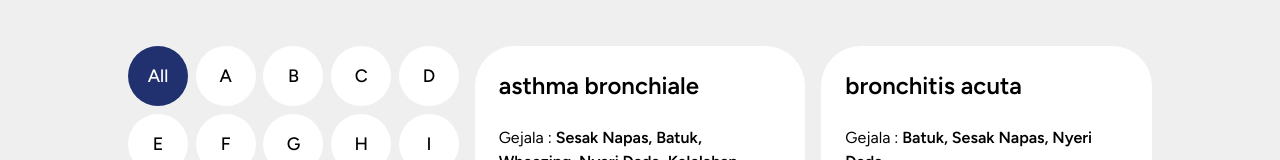
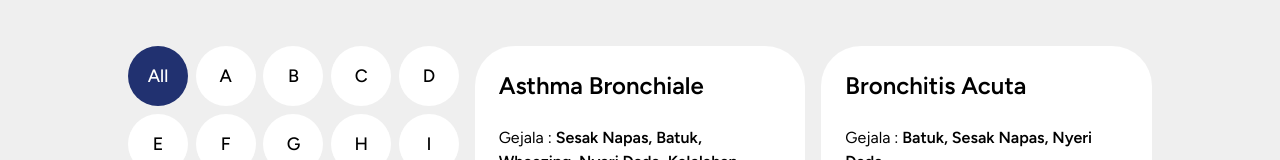
Before and after one commit to aryndraa/healthify, a React (Vite) app: page /disease in a window 1280 px wide. Shown: the part 522-682 px from the top of the page. Built offline with nearby package versions, Linux system fonts and the light colour scheme.

Commit message:
additional

```diff
--- a/src/App.jsx
+++ b/src/App.jsx
@@ -43,13 +43,13 @@ const App = () => {
           <Route path="/disease/*">
             <Route path="" element={<Diseases />} />
             <Route path="searched" element={<DiseasesSearched />} />
-            <Route path=":name" element={<DiseaseDetail />} />
+            <Route path=":id" element={<DiseaseDetail />} />
           </Route>
 
           <Route path="/clinic/*">
             <Route path="" element={<Clinics />} />
             <Route path="searched" element={<ClinicSearched />} />
-            <Route path="1" element={<ClinicDetail />} />
+            <Route path=":id" element={<ClinicDetail />} />
           </Route>
 
 						<Route path="/blogs" element={<Blog />} />
--- a/src/component/Disease/DiseaseCard.jsx
+++ b/src/component/Disease/DiseaseCard.jsx
@@ -1,10 +1,10 @@
 import {Link} from "react-router-dom";
 
-export const DiseaseCard = ({name, gejala, deskripsi}) => {
+export const DiseaseCard = ({id, name, gejala, deskripsi}) => {
 
   return (
-    <Link to={`/disease/${name}`} className="p-4 lg:p-6 2xl:p-8 bg-white min-w-full h-full rounded-xl lg:rounded-xxl hover:text-white hover:bg-secondary transition ease-in-out">
-      <h2 className="text-xl mb-4 lg:text-2xl font-semibold lg:mb-6 2xl:mb-12">{name}</h2>
+    <Link to={`/disease/${id}`} className="p-4 lg:p-6 2xl:p-8 bg-white min-w-full h-full rounded-xl lg:rounded-xxl hover:text-white hover:bg-secondary transition ease-in-out">
+      <h2 className="text-xl capitalize mb-4 lg:text-2xl font-semibold lg:mb-6 2xl:mb-12">{name}</h2>
       <div>
         <h3 className=" 2xl:text-lg mb-1">
           Gejala : <span className="font-semibold">{gejala.map(item => item.split(":")[0].trim()).join(", ")} </span>
--- a/src/component/Disease/DiseaseList.jsx
+++ b/src/component/Disease/DiseaseList.jsx
@@ -24,6 +24,7 @@ export const DiseaseList = () => {
         {currentData.map((item, index) => (
           <DiseaseCard
             key={index}
+            id={item.id}
             name={item.name}
             deskripsi={item.definisi.substring(0, 140)}
             gejala={item.gejala.find(g => g.name === "umum").list}
--- a/src/pages/Disease/DiseaseDetail.jsx
+++ b/src/pages/Disease/DiseaseDetail.jsx
@@ -3,25 +3,17 @@ import {useState} from "react";
 import {DiseaseInfo} from "../../component/Disease/DiseaseInfo.jsx";
 import {MoreLink} from "../../component/MoreLink.jsx";
 import {DiseaseCard} from "../../component/Disease/DiseaseCard.jsx";
-import data from "./../../data/disease.json";
 import {useParams} from "react-router-dom";
+import {dieases} from "./diseaseData.js";
+import {pharmacies} from "../Pharmacy/pharmachyData.js";
 
 export function DiseaseDetail() {
   const [activeTab, setActiveTab] = useState("overview");
 
-  const {name} = useParams();
+  const {id} = useParams();
 
   console.log(name);
-
-  const disease = data.find(item => Object.keys(item)[0] === name.toLowerCase());
-
-    const key = Object.keys(disease)[0];
-    const detail = disease[key];
-
-  if (disease) {
-
-    console.log(detail.penyebab); // akses definisi
-  }
+  const detail = dieases.find((p) => p.id === parseInt(id));
 
   const tabInfo = () => {
     if(activeTab === "overview") {
@@ -121,14 +113,14 @@ export function DiseaseDetail() {
             <TabBar activeTab={activeTab} setActiveTab={setActiveTab} />
             <div className="rounded-xl lg:rounded-xxl bg-white mt-4 p-4 lg:p-8 2xl:p-12">
               <div className="mb-4 pb-4 lg:mb-6 lg:pb-6 2xl:pb-8 2xl:mb-8 border-b border-b-text ">
-                <h1 className="text-2xl lg:text-3xl 2xl:text-4xl font-semibold lg:font-bold mb-1 2xl:mb-2">{name}</h1>
+                <h1 className="text-2xl lg:text-3xl 2xl:text-4xl font-semibold lg:font-bold mb-1 2xl:mb-2 capitalize">{detail.name}</h1>
               </div>
               <div className="flex flex-col gap-4 2xl:gap-6">
                 {tabInfo()}
               </div>
             </div>
           </div>
-          <div className="min-w-full h-[200px] lg:min-w-[420px] lg:h-[420px] 2xl:min-w-[549px] 2xl:h-[549px] bg-gray-300 rounded-xl lg:rounded-xxl"></div>
+          <img src={detail.img} className="min-w-full h-[200px] lg:min-w-[420px] lg:h-[420px] 2xl:min-w-[549px] 2xl:h-[549px] bg-gray-300 rounded-xl lg:rounded-xxl"></img>
         </div>
       </section>
 
@@ -137,12 +129,12 @@ export function DiseaseDetail() {
           <MoreLink name={"More Disease"}/>
         </div>
         <div className="grid grid-cols-1 lg:grid-cols-3 gap-2 lg:gap-4">
-          <DiseaseCard/>
-          <DiseaseCard/>
-          <DiseaseCard/>
-          <DiseaseCard/>
-          <DiseaseCard/>
-          <DiseaseCard/>
+          {/*<DiseaseCard/>*/}
+          {/*<DiseaseCard/>*/}
+          {/*<DiseaseCard/>*/}
+          {/*<DiseaseCard/>*/}
+          {/*<DiseaseCard/>*/}
+          {/*<DiseaseCard/>*/}
         </div>
       </section>
 
```
